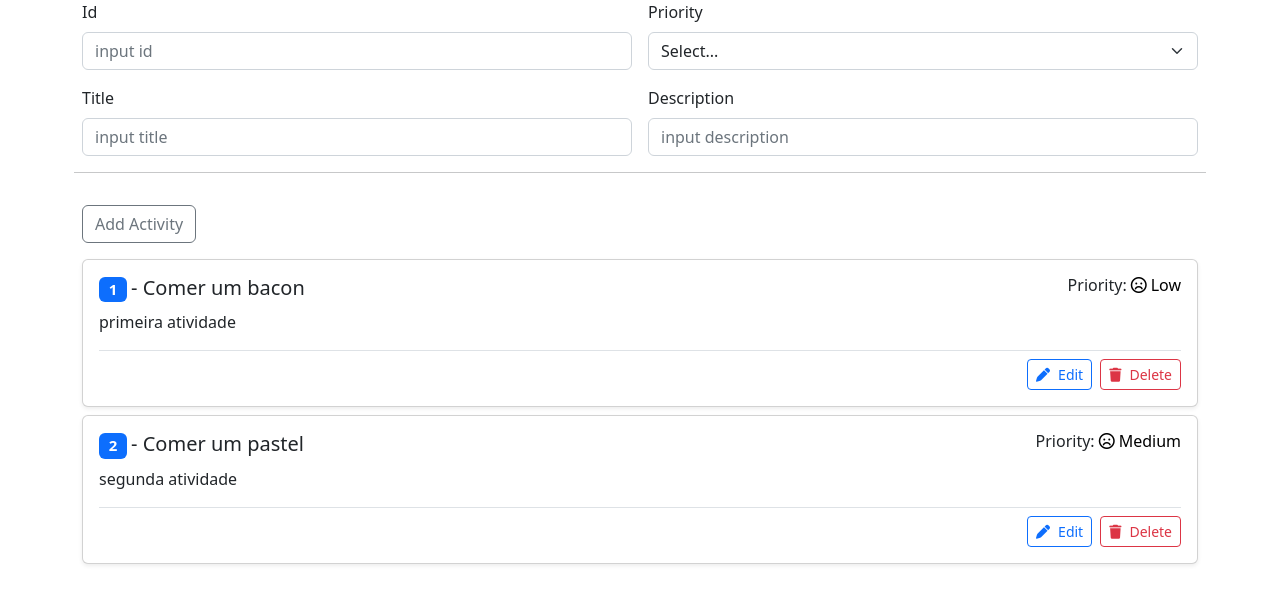
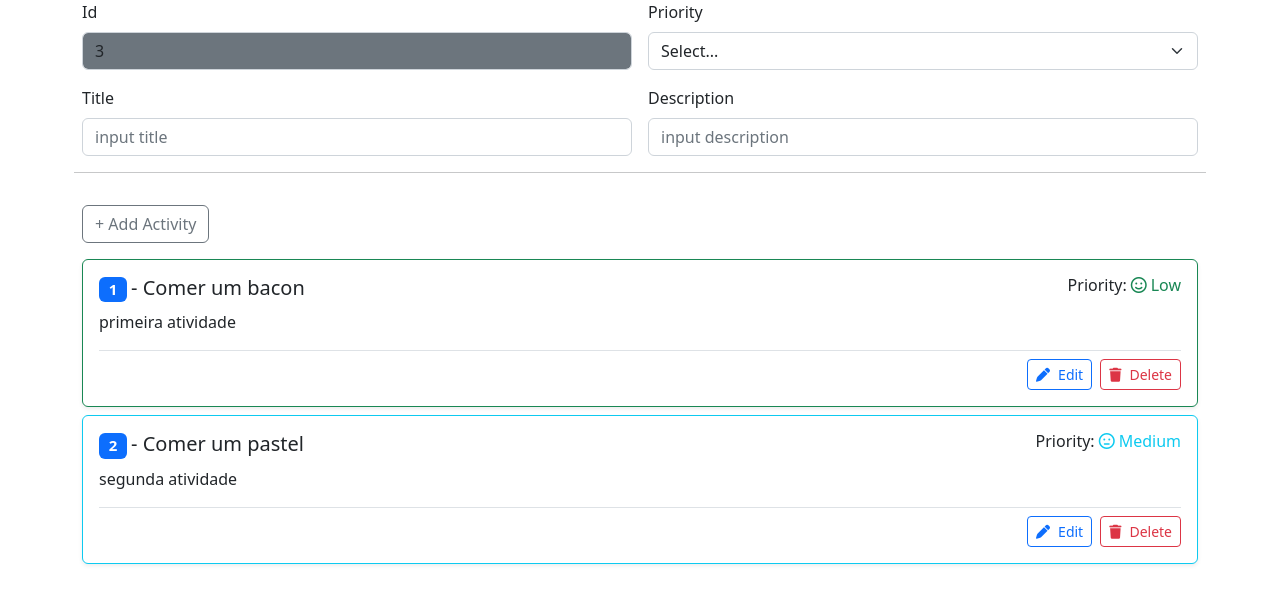
Before and after one commit to rodrigol01/FullStack-ASP-.NET-REACTJS, a React (Create React App) app: page / in a window 1280 px wide. Shown: the top 604 px of the page. Built offline with nearby package versions, Linux system fonts and the light colour scheme.

Commit message:
create incremented id and, styles and delete card

```diff
--- a/src/App.js
+++ b/src/App.js
@@ -4,13 +4,13 @@ import "./App.css";
 let initialState = [
   {
     id: 1,
-    priority: "Low",
+    priority: "1",
     title: "Comer um bacon",
     description: "primeira atividade",
   },
   {
     id: 2,
-    priority: "Medium",
+    priority: "2",
     title: "Comer um pastel",
     description: "segunda atividade",
   },
@@ -34,25 +34,59 @@ function App() {
     setActivities([...activities, { ...activity }]);
   }
 
+  function deleteActivity(id){
+    const filteredActivities = activities.filter(activity => activity.id !== id);
+    setActivities([...filteredActivities])
+  }
+
+  function setPriorityMessage(param) {
+    switch (param) {
+      case "1":
+        return "Low";
+      case "2":
+        return "Medium";
+      case "3":
+        return "High";
+      default:
+        return "Undefined";
+    }
+  }
+
+  function setPriorityStyle(param, icon) {
+    switch (param) {
+      case "1":
+        return icon ? "face-smile" : "success";
+      case "2":
+        return icon ? "face-meh" : "info";
+      case "3":
+        return icon ? "face-frown" : "warning";
+      default:
+        return "";
+    }
+  }
+
   return (
     <Fragment>
       <form className="row g-3">
         <div className="col-md-6">
-          <label className="form-label">
-            Id
-          </label>
+          <label className="form-label">Id</label>
           <input
             id="id"
             type="text"
-            className="form-control"
+            className="form-control bg-secondary"
             placeholder="input id"
-          />
+            readOnly
+            value={
+              Math.max.apply(
+                Math,
+                activities.map((item) => item.id)
+              ) + 1
+            }
+          ></input>
         </div>
 
-        <div class="col-md-6">
-          <label className="form-label">
-            Priority
-          </label>
+        <div className="col-md-6">
+          <label className="form-label">Priority</label>
           <select id="priority" className="form-select">
             <option defaultValue={0}>Select...</option>
             <option value={1}>Low</option>
@@ -62,9 +96,7 @@ function App() {
         </div>
 
         <div className="col-md-6">
-          <label className="form-label">
-            Title
-          </label>
+          <label className="form-label">Title</label>
           <input
             id="title"
             type="text"
@@ -74,9 +106,7 @@ function App() {
         </div>
 
         <div className="col-md-6">
-          <label className="form-label">
-            Description
-          </label>
+          <label className="form-label">Description</label>
           <input
             id="description"
             type="text"
@@ -87,7 +117,7 @@ function App() {
         <hr />
         <div className="col-">
           <button className="btn btn-outline-secondary" onClick={addActivity}>
-            Add Activity
+            + Add Activity
           </button>
         </div>
       </form>
@@ -95,7 +125,12 @@ function App() {
       <div className="mt-3">
         <ul className="list-group">
           {activities.map((act) => (
-            <div key={act.id} className="card mb-2 shadow-sm">
+            <div
+              key={act.id}
+              className={
+                "card mb-2 shadow-sm border-" + setPriorityStyle(act.priority)
+              }
+            >
               <div className="card-body">
                 <div className="d-flex justify-content-between">
                   <h5 className="card-title">
@@ -104,9 +139,16 @@ function App() {
                   </h5>
                   <h6>
                     Priority:
-                    <span className="text-black ms-1">
-                      <i className="me-1 fa-regular fa-face-frown" />
-                      {act.priority}
+                    <span
+                      className={"ms-1 text-" + setPriorityStyle(act.priority)}
+                    >
+                      <i
+                        className={
+                          "me-1 fa-regular fa-" +
+                          setPriorityStyle(act.priority, true)
+                        }
+                      />
+                      {setPriorityMessage(act.priority)}
                     </span>
                   </h6>
                 </div>
@@ -116,7 +158,7 @@ function App() {
                     <i className="fas fa-pen me-2"></i>
                     Edit
                   </button>
-                  <button className="btn btn-sm btn-outline-danger">
+                  <button className="btn btn-sm btn-outline-danger" onClick={() => deleteActivity(act.id)}>
                     <i className="fas fa-trash me-2"></i>
                     Delete
                   </button>
```
